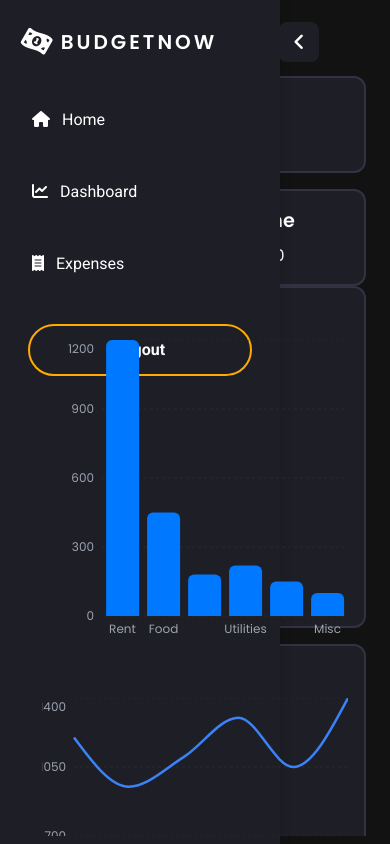
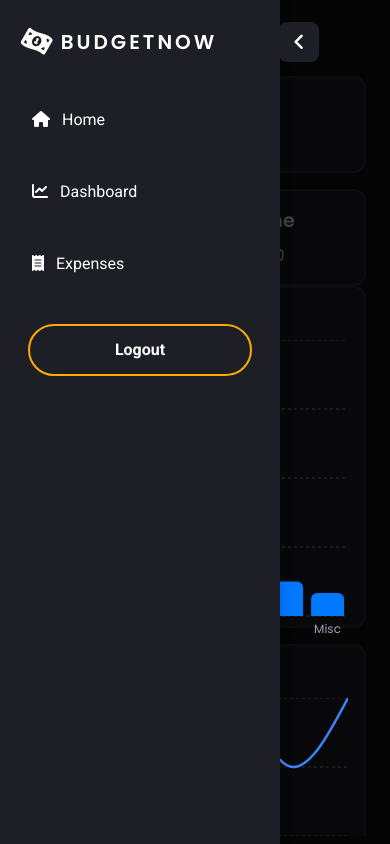
Before and after one commit to mkhikhwan/budget-tracker-mern, a React (Vite) app in the folder frontend/: page /dashboard in a window 390 px wide. Both pictures are taken after a click on the element 19 px from the left and 42 px from the top of the page. Built offline with nearby package versions, Linux system fonts and the light colour scheme.

Commit message:
add overlay when open navbar

```diff
--- a/frontend/src/shared/components/NavBar.module.css
+++ b/frontend/src/shared/components/NavBar.module.css
@@ -3,6 +3,7 @@
     height: 100%;
     background-color: #1E1E26;
     box-shadow: 0 4px 12px rgba(0, 0, 0, 0.15);
+    z-index: 99;
 }
 
 .logoRow {
@@ -125,7 +126,29 @@
     transform: translateX(0px);
 }
 
+    .darkOverlay{
+        display: none;
+        position: absolute;
+        top: 0;
+        left: 0;
+        width: 100%;
+        height: 100vh;
+        background-color: rgba(0, 0, 0,0.75);
+        opacity: 0;
+        transition: opacity 0.4s ease;
+
+        pointer-events: none;
+    }
+    .toggleOverlay{
+        opacity: 1;
+    }
+
 @media screen and (max-width: 768px){
+    .darkOverlay{
+        display: block;
+    }
+
+
     .navbar{
         position: fixed;
         width: 280px;
--- a/frontend/src/shared/components/NavBar.tsx
+++ b/frontend/src/shared/components/NavBar.tsx
@@ -10,6 +10,8 @@ function NavBar(){
     };
 
     return (
+        <>
+            <div className={`${styles.darkOverlay} ${isOpen ? styles.toggleOverlay : ''}`}></div>
             <nav className={`${styles.navbar} ${isOpen ? styles.open : ''}`}>
                 <div className={styles.logoRow}>
                     <div className={styles.logo}>
@@ -44,6 +46,8 @@ function NavBar(){
                     </div>
                 </ul>
             </nav>
+        </>
+
     )
 }
 
```
Lines whose indentation alone changed are shown as unchanged.
